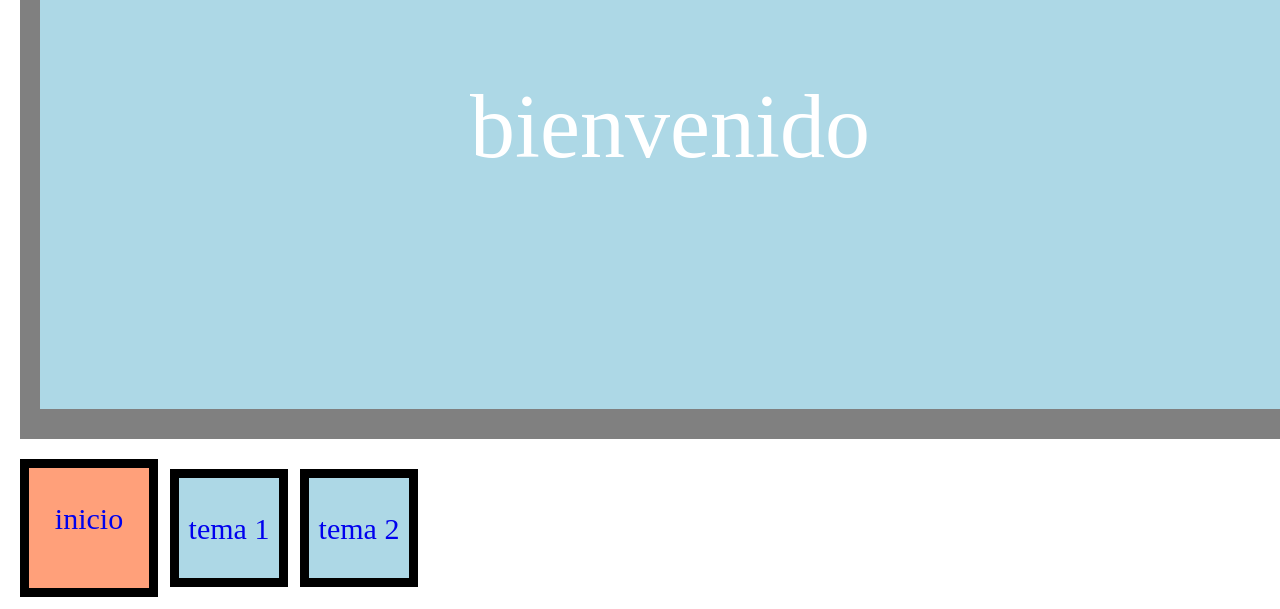
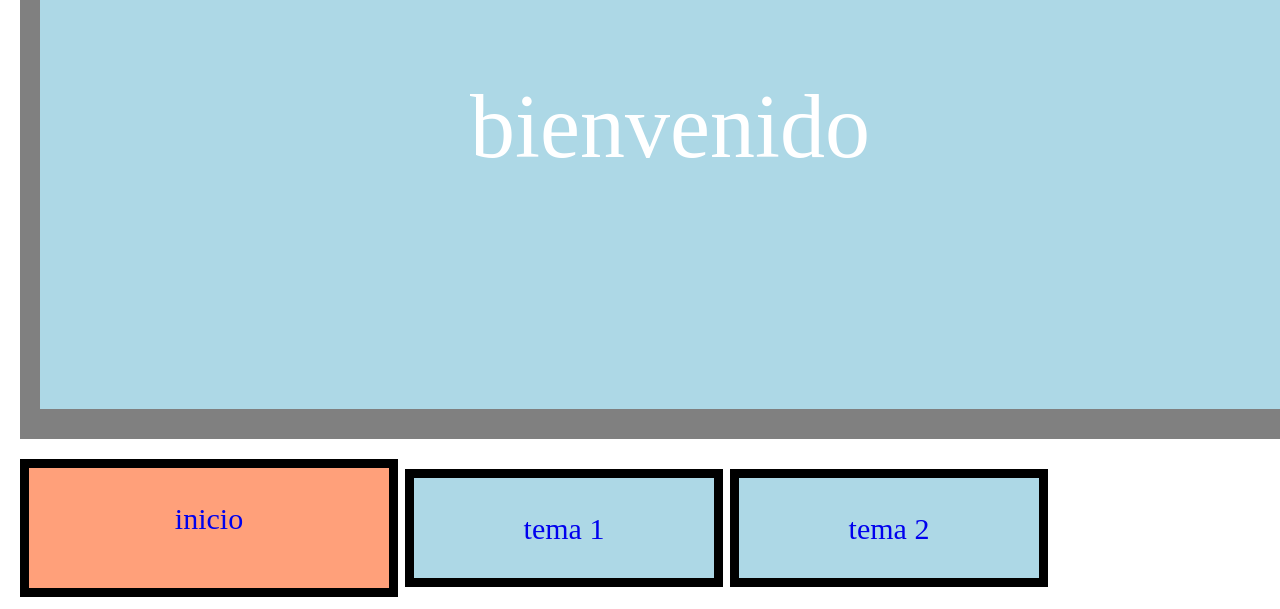
Before and after one commit to alejandro-ortiz-giraldo/parcial, a plain HTML site: page index.html in a window 1280 px wide. Shown: the part 191-800 px from the top of the page. Drawn offline with Linux system fonts and the light colour scheme.

Commit message:
Update index.html

```diff
--- a/index.html
+++ b/index.html
@@ -38,7 +38,7 @@
 	}
 	.inicio{
 		height: 120px;
-		width: 120px;
+		width: 360px;
 		border: solid black 9px;
 		position: absolute;
 		top: 650px;
@@ -48,21 +48,21 @@
 	}
 	.tema1{
 		height: 100px;
-		width: 100px;
+		width: 300px;
 		border: solid black 9px;
 		position: absolute;
 		top: 660px;
-		left: 170px;
+		left: 405px;
 		font-size: 30px;
 		background: lightblue;
 	}
 	.tema2{
 		height: 100px;
-		width: 100px;
+		width: 300px;
 		border: solid black 9px;
 		position: absolute;
 		top: 660px;
-		left: 300px;
+		left: 730px;
 		font-size: 30px;
 		background: lightblue;
 	}
```
